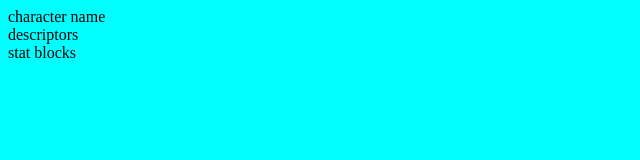
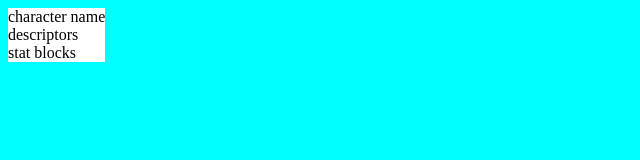
Before and after one commit to BiggestWalvis/BiggestWalvis.github.io, a plain HTML site: page index.html in a window 1280 px wide. Shown: the whole page, without its empty margins (0-640 px from the left). Drawn offline with Linux system fonts and the light colour scheme.

Commit message:
fixed typo in character sheet div

```diff
--- a/index.html
+++ b/index.html
@@ -7,7 +7,7 @@
         <link href="./styles.css" rel="stylesheet">
     </head>
     <body>
-        <div id=""character_sheet>
+        <div id="character_sheet">
             <div id="character_name">character name</div>
             <div id="character_description">descriptors
                 <div id="class&level"></div>
```
